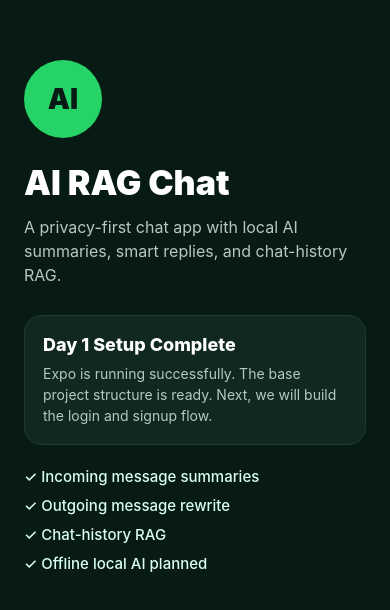
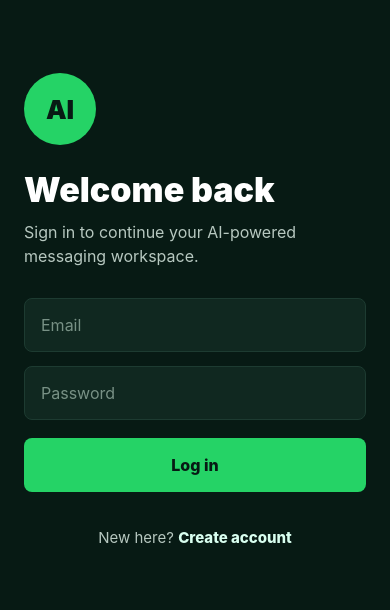
Before and after one commit to Abhinov007/AI-Rag-Messenger, a React Native app: screen / in a window 390 px wide. Shown: the part 106-716 px from the top of the page. Built offline with nearby package versions, Linux system fonts and the light colour scheme.

Commit message:
feat: Implement authentication flow with Login and Signup screens

```diff
--- a/App.tsx
+++ b/App.tsx
@@ -1,16 +1,58 @@
-import { StatusBar } from 'expo-status-bar';
-import { StyleSheet, Text, View } from 'react-native';
-import HomeScreen from './src/screens/HomeScreen';
+import React, { useState } from 'react';
+import { NavigationContainer } from '@react-navigation/native';
+import { createNativeStackNavigator } from '@react-navigation/native-stack';
+import LoginScreen from './src/screens/LoginScreen';
+import SignupScreen from './src/screens/SignupScreen';
+import ChatListScreen from './src/screens/ChatListScreen';
+
+export type AuthStackParamList = {
+  Login: undefined;
+  Signup: undefined;
+};
+
+export type AppStackParamList = {
+  ChatList: undefined;
+};
+
+const AuthStack = createNativeStackNavigator<AuthStackParamList>();
+const AppStack = createNativeStackNavigator<AppStackParamList>();
 
 export default function App() {
-  return <HomeScreen />;
+  const [isAuthenticated, setIsAuthenticated] = useState(false);
+
+  return (
+    <NavigationContainer>
+      {isAuthenticated ? (
+        <AppStack.Navigator screenOptions={{ headerShown: false }}>
+          <AppStack.Screen name="ChatList">
+            {(props) => (
+              <ChatListScreen
+                {...props}
+                onLogout={() => setIsAuthenticated(false)}
+              />
+            )}
+          </AppStack.Screen>
+        </AppStack.Navigator>
+      ) : (
+        <AuthStack.Navigator screenOptions={{ headerShown: false }}>
+          <AuthStack.Screen name="Login">
+            {(props) => (
+              <LoginScreen
+                {...props}
+                onLoginSuccess={() => setIsAuthenticated(true)}
+              />
+            )}
+          </AuthStack.Screen>
+          <AuthStack.Screen name="Signup">
+            {(props) => (
+              <SignupScreen
+                {...props}
+                onSignupSuccess={() => setIsAuthenticated(true)}
+              />
+            )}
+          </AuthStack.Screen>
+        </AuthStack.Navigator>
+      )}
+    </NavigationContainer>
+  );
 }
-
-const styles = StyleSheet.create({
-  container: {
-    flex: 1,
-    backgroundColor: '#fff',
-    alignItems: 'center',
-    justifyContent: 'center',
-  },
-});
```
